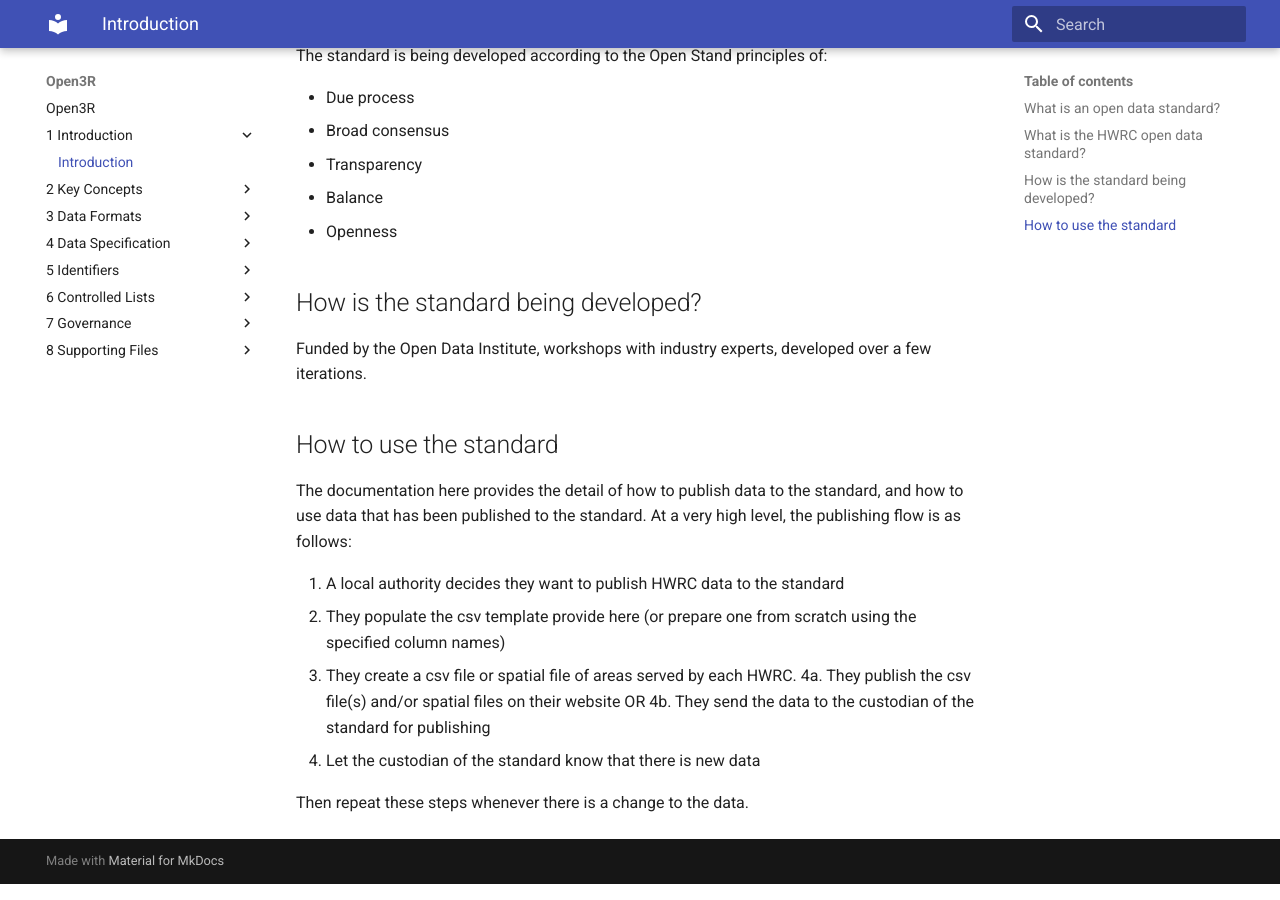
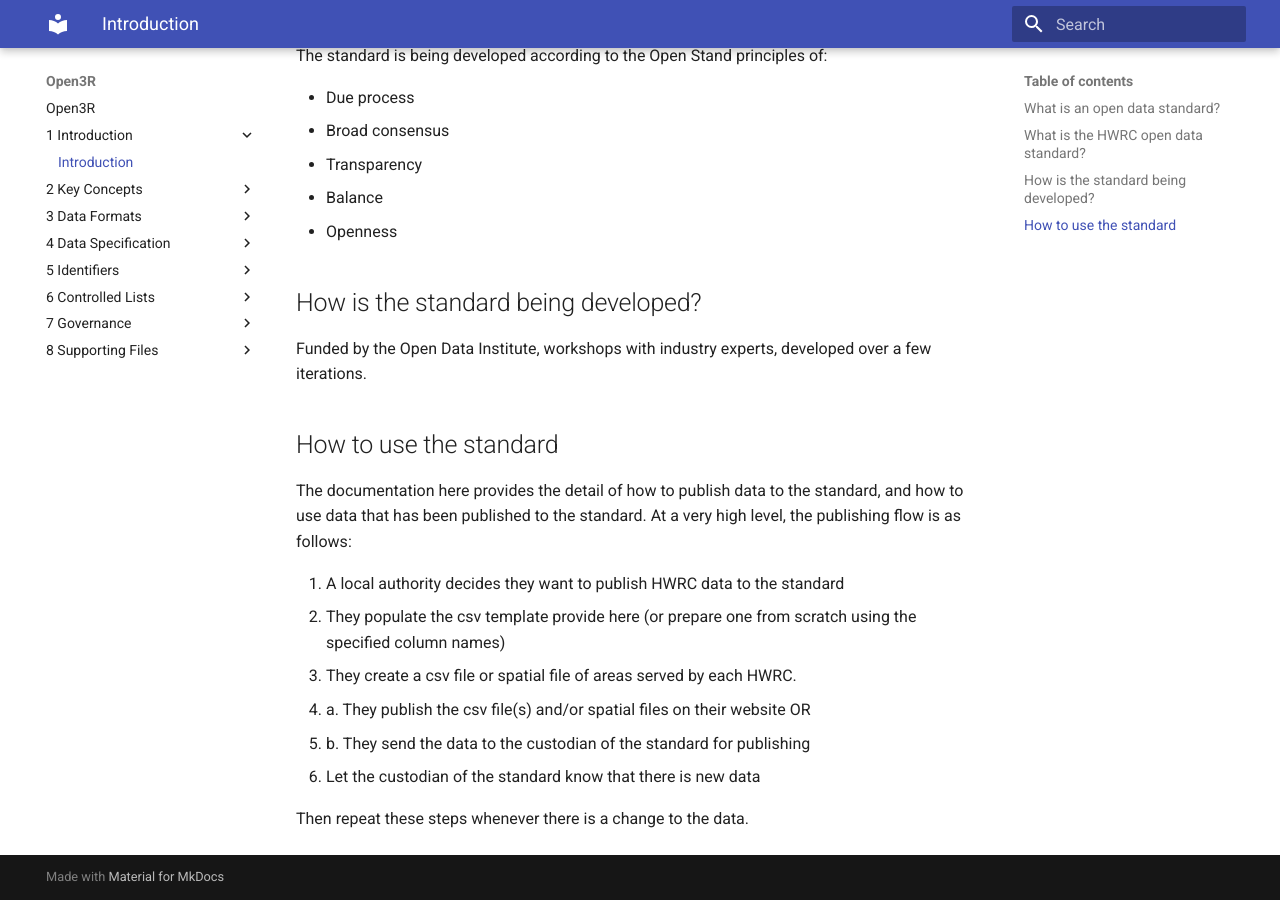
Before and after one commit to OpenDataManchester/Open3R, an MkDocs documentation site: the page built from docs/1_Introduction/1_1_Introduction.md, in a window 1280 px wide and 900 px high, scrolled down 704 px. Built offline with MkDocs 1.6.1 and Material for MkDocs 9.7.7, drawn with Linux system fonts in a browser that asks for light colours.

Commit message:
fix number format

```diff
--- a/docs/1_Introduction/1_1_Introduction.md
+++ b/docs/1_Introduction/1_1_Introduction.md
@@ -27,8 +27,8 @@ The documentation here provides the detail of how to publish data to the standar
 1. A local authority decides they want to publish HWRC data to the standard
 2. They populate the csv template provide here (or prepare one from scratch using the specified column names)
 3. They create a csv file or spatial file of areas served by each HWRC.
-4a. They publish the csv file(s) and/or spatial files on their website OR
-4b. They send the data to the custodian of the standard for publishing
+4. a. They publish the csv file(s) and/or spatial files on their website OR
+4. b. They send the data to the custodian of the standard for publishing
 5. Let the custodian of the standard know that there is new data
 
 Then repeat these steps whenever there is a change to the data.
```
